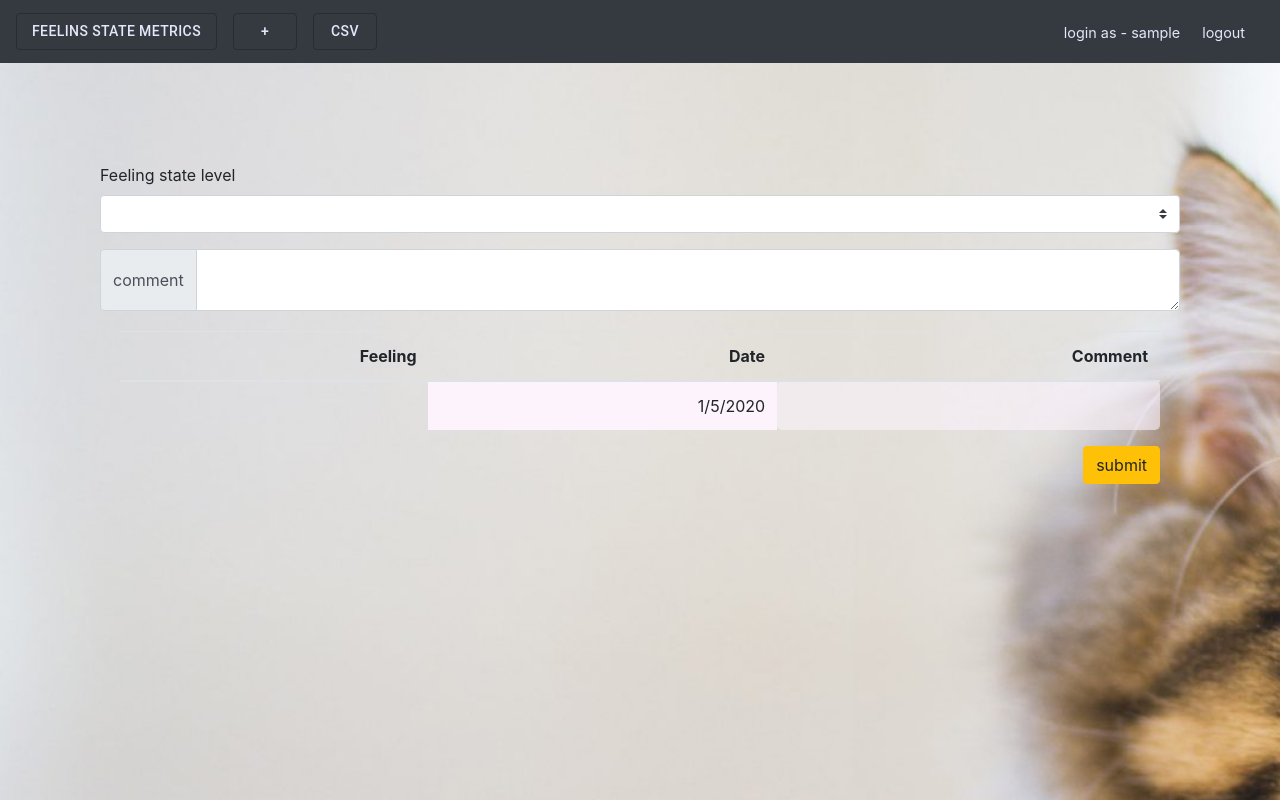
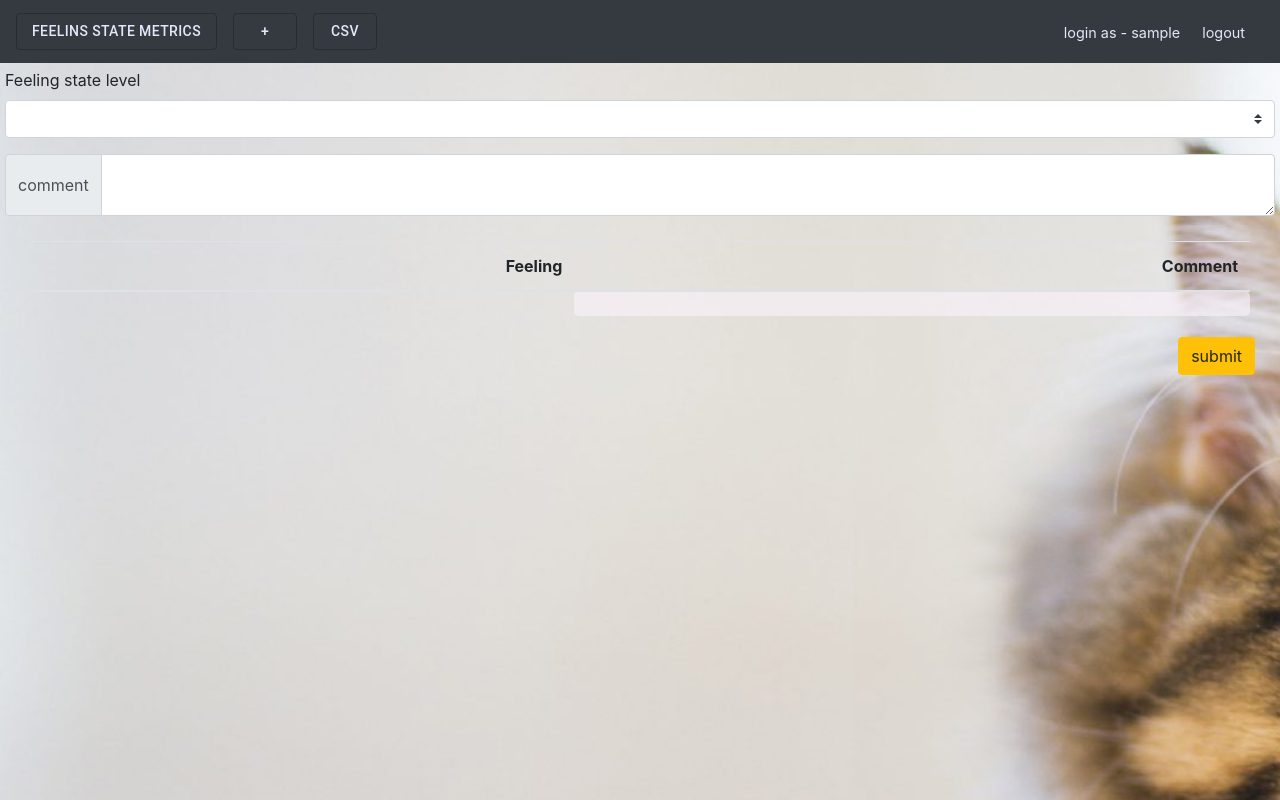
Before and after one commit to seManeiro/feeling-state-app, a React (Create React App) app: page /editfeeling in a window 1280 px wide. Shown: the top 800 px of the page. Built offline with nearby package versions, Linux system fonts and the light colour scheme; sample sign-in values are in the browser's storage.

Commit message:
refactoring and fixing small bug regarding edit/update earlier records

```diff
--- a/src/components/form/feelingEditForm.jsx
+++ b/src/components/form/feelingEditForm.jsx
@@ -8,7 +8,6 @@ import {
   Form,
   InputGroup,
   FormControl,
-  Container,
   Button,
 } from "react-bootstrap";
 
@@ -32,15 +31,11 @@ class FeelingEditForm extends FormAbs {
   componentDidMount() {
     try {
       const feeling = feelingService.fetchFeelingToUpdate();
-      console.log("FeelingEditForm.componentDidMount");
-      console.log(feeling);
       this.setState({ feeling });
     } catch (ex) {}
   }
 
   doSubmit = async (feeling) => {
-    console.log(this.state.feeling._id);
-    console.log(feeling);
 
     await http.put(
       backEndUrl + "/feelings/update-feeling/" + this.state.feeling._id,
@@ -49,8 +44,6 @@ class FeelingEditForm extends FormAbs {
   };
 
   fetchFeelingToUpdate = (feeling) => {
-    console.log("FeelingEditForm.fetchFeelingToUpdate");
-    console.log(feeling);
     this.setState({ feeling });
   };
 
@@ -63,12 +56,11 @@ class FeelingEditForm extends FormAbs {
           backgroundImage: `url(${catimage})`,
           backgroundSize: "cover",
           height: 1000,
+          width: "devicewidth",
+          padding: 5
         }}
       >
-        <Container
-          fluid
-          style={{ padding: 100, width: "devicewidth", initialScale: 1 }}
-        >
+
           <Form>
             <Form.Group controlId="exampleForm.SelectCustom">
               <Form.Label>Feeling state level</Form.Label>
@@ -108,6 +100,7 @@ class FeelingEditForm extends FormAbs {
             </InputGroup>
             <div style={{ padding: 20, textAlign: "right" }}>
               <FeelingFormView
+                date= {feeling.date}
                 level={feeling.level}
                 comment={feeling.comment}
               />
@@ -120,7 +113,7 @@ class FeelingEditForm extends FormAbs {
               </Button>
             </div>
           </Form>
-        </Container>
+
       </div>
     );
   }
--- a/src/components/form/feelingForm.jsx
+++ b/src/components/form/feelingForm.jsx
@@ -29,6 +29,7 @@ class FeelingForm extends FormAbs {
   }
 
   doSubmit = async (feeling) =>{
+    feeling.date = new Date();
     await http.post(backEndUrl + "/feelings/create-feeling", feeling);
   }
 
--- a/src/components/form/feelingFromPreview.jsx
+++ b/src/components/form/feelingFromPreview.jsx
@@ -2,17 +2,21 @@ import React from "react";
 import { Table } from "react-bootstrap";
 
 const FeelingFormView = (props) => {
-  const date = new Date();
+
   const level = props.level;
-  const viewDate =
-    date.getDay() + "/" + date.getMonth() + "/" + date.getFullYear();
+
 
   return level !== "" ? (
+    <div
+      style={{
+        width: "devicewidth",
+        padding: 5,
+      }}
+    >
       <Table hover>
         <thead>
           <tr>
             <th>Feeling</th>
-          <th>Date</th>
             <th>Comment</th>
           </tr>
         </thead>
@@ -21,7 +25,7 @@ const FeelingFormView = (props) => {
             <td
               style={{
                 fontWeight: "bold",
-              fontSize: 40,
+                fontSize: 15,
                 backgroundSize: "cover",
               }}
             >
@@ -30,17 +34,9 @@ const FeelingFormView = (props) => {
             <td
               style={{
                 backgroundColor: "#FCF3FC",
-              opacity: 1.5,
-            }}
-          >
-            {viewDate}
-          </td>
-          <td
-            style={{
-              backgroundColor: "#FCF3FC",
                 opacity: 0.6,
                 borderRadius: 5,
-              whiteSpace: 'pre-wrap'
+                whiteSpace: "pre-wrap",
               }}
             >
               {props.comment}
@@ -48,6 +44,7 @@ const FeelingFormView = (props) => {
           </tr>
         </tbody>
       </Table>
+    </div>
   ) : (
     ""
   );
--- a/src/components/form/form.jsx
+++ b/src/components/form/form.jsx
@@ -20,10 +20,11 @@ class FormAbs extends Component {
 
     handleChange = ({ currentTarget: input }) => {
         const feeling = { ...this.state.feeling };
-        feeling.date = new Date();
         feeling[input.name] = input.value;
         this.setState({ feeling });
       };
+
+
 
 
     handleSubmit = async () => {
--- a/src/components/view/feelingsView.jsx
+++ b/src/components/view/feelingsView.jsx
@@ -172,7 +172,7 @@ class FeelingsView extends Component {
                       this.handleEdit(feeling);
                     }}
                   >
-                    <small>update</small>
+                    <small>edit</small>
                   </Button>
                 </td>
               </tr>
```
Lines whose indentation alone changed are shown as unchanged.
